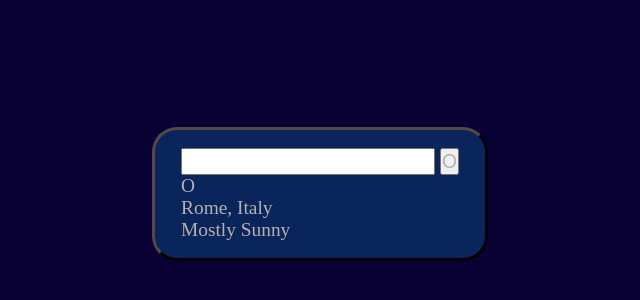
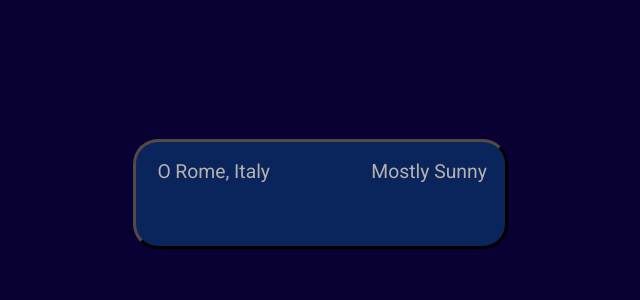
Before and after one commit to NCDUBS11/Weather-App, a website built with webpack: page src/template.html in a window 1280 px wide. Shown: the part 206-506 px from the top of the page, without its empty margins (320-960 px from the left). Built offline with nearby package versions, Linux system fonts and the light colour scheme.

Commit message:
Layout for header area. Not complete.

```diff
--- a/src/styles.css
+++ b/src/styles.css
@@ -1,4 +1,4 @@
-/* @import here */
+@import url("https://fonts.googleapis.com/css2?family=Roboto:ital,wght@0,100;0,300;0,400;0,500;0,700;0,900;1,100;1,300;1,400;1,500;1,700;1,900&display=swap");
 
 :root {
   /*Font Elements*/
@@ -26,6 +26,7 @@
 
 body {
   height: 100vh;
+  font-family: "Roboto", "Segoe UI", Tahoma, sans-serif;
   background-color: var(--body-bg-color);
   display: flex;
   align-items: center;
@@ -35,7 +36,26 @@ body {
 .appContainer {
   background-color: var(--bg-color);
   border: 3px outset var(--brdr-color);
-  padding-inline: 1.5rem;
-  padding-block: 1rem;
+  padding: 1rem;
   border-radius: 25px;
+  width: 375px;
+  display: grid;
+  grid-template-rows: repeat(3, 1fr);
 }
+
+.headerArea {
+  display: flex;
+  justify-content: space-between;
+}
+
+.locationDisplay {
+  display: flex;
+}
+
+.locationIcon {
+  margin-inline: 0.25rem;
+}
+
+form {
+  display: none;
+}
```
